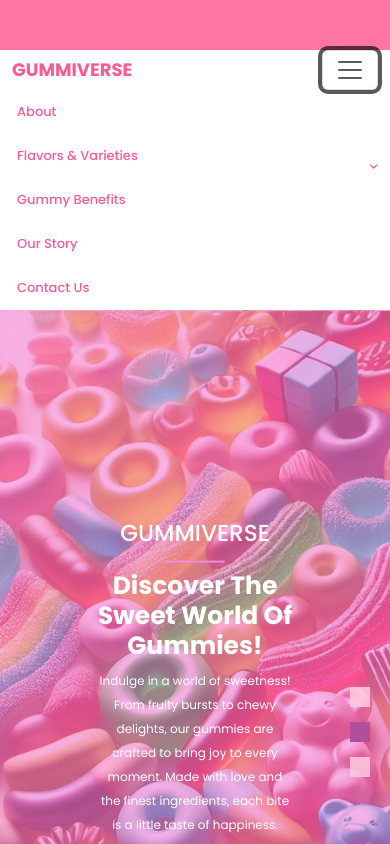
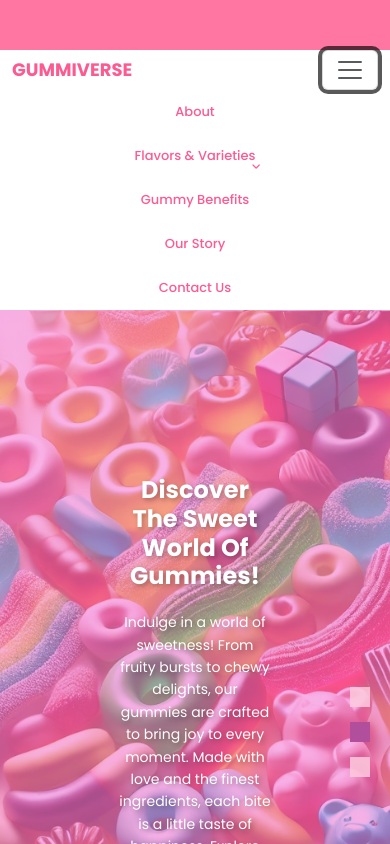
Before and after one commit to dhuratacanhasi/gummiversee, a plain HTML site: page GUMMIVERSE.html in a window 390 px wide. Both pictures are taken after a click on the button 350 px from the left and 70 px from the top of the page. Shown: the top 844 px of the page. Drawn offline with Linux system fonts and the light colour scheme.

Commit message:
final changes

```diff
--- a/GUMMIVERSE.html
+++ b/GUMMIVERSE.html
@@ -73,10 +73,11 @@
                   <div class="row">
                      <div class="col-xxl-12 text-center">
                         <div class="slide-content position-absolute top-50 start-50 translate-middle">
-                           <h3>GUMMIVERSE</h3>
+                           <div id="gummiverse">
                               <h1>Discover the Sweet World of Gummies!</h1>
                               <p>Indulge in a world of sweetness! From fruity bursts to chewy delights, our gummies are crafted to bring joy to every moment. Made with love and the finest ingredients, each bite is a little taste of happiness. Explore our vibrant flavors and find your favorite treat today!</p>
                            <button class="shop-now-button">SALES</button>
+                           </div>
                         </div>
                      </div>
                   </div>
@@ -87,10 +88,11 @@
                   <div class="row">
                      <div class="col-xxl-12 text-center">
                         <div class="slide-content position-absolute top-50 start-50 translate-middle">
-                           <h3>GUMMIVERSE</h3>
+                           <div id="gummiverse">
                               <h1>Discover the Sweet World of Gummies!</h1>
                               <p>Indulge in a world of sweetness! From fruity bursts to chewy delights, our gummies are crafted to bring joy to every moment. Made with love and the finest ingredients, each bite is a little taste of happiness. Explore our vibrant flavors and find your favorite treat today!</p>
                            <button class="shop-now-button">SALES</button>
+                           </div>
                         </div>
                      </div>
                   </div>
@@ -101,10 +103,11 @@
                   <div class="row">
                      <div class="col-xxl-12 text-center">
                         <div class="slide-content position-absolute top-50 start-50 translate-middle">
-                           <h3>GUMMIVERSE</h3>
+                           <div id="gummiverse">
                               <h1>Discover the Sweet World of Gummies!</h1>
                               <p>Indulge in a world of sweetness! From fruity bursts to chewy delights, our gummies are crafted to bring joy to every moment. Made with love and the finest ingredients, each bite is a little taste of happiness. Explore our vibrant flavors and find your favorite treat today!</p>
                            <button class="shop-now-button">SALES</button>
+                           </div>
                         </div>
                      </div>
                   </div>
--- a/assets/css/style.css
+++ b/assets/css/style.css
@@ -143,6 +143,24 @@ body{
     top: 50%;
     transform: translateY(-50%);
 }
+#gummiverse {
+    color: #fff;
+    text-align: center;
+    padding: 50px 20px;
+}
+#gummiverse h1 {
+    font-size: 48px;
+    font-weight: 700;
+    text-shadow: 2px 2px 5px rgba(0, 0, 0, 0.3);
+    margin-top: 10px;
+    margin-bottom: 20px;
+}
+#gummiverse p {
+    font-size: 17px;
+    line-height: 1.6;
+    margin-bottom: 30px;
+    text-shadow: 2px 2px 5px rgba(0, 0, 0, 0.3);
+}
 footer {
     text-align: center;
     padding: 20px;
@@ -165,8 +183,21 @@ footer {
     transform: translateY(-5px);
 }
 
- /* Responsive Design */
- @media (max-width: 768px) {
+@media (max-width: 1024px) {
+    #gummiverse h1 {
+        font-size: 36px;
+    }
+
+    #gummiverse p {
+        font-size: 16px;
+    }
+
+    .shop-now-button {
+        padding: 12px 24px;
+    }
+}
+
+@media (max-width: 768px) {
     .navbar-brand {
         font-size: 20px;
     }
@@ -182,6 +213,14 @@ footer {
 
     .single-slide p {
         font-size: 14px;
+    }
+
+    #gummiverse h1 {
+        font-size: 30px;
+    }
+
+    #gummiverse p {
+        font-size: 15px;
     }
 
     .shop-now-button {
@@ -208,8 +247,39 @@ footer {
         font-size: 12px;
     }
 
+    #gummiverse h1 {
+        font-size: 24px;
+    }
+
+    #gummiverse p {
+        font-size: 14px;
+    }
+
     .shop-now-button {
         font-size: 14px;
         padding: 8px 16px;
     }
 }
+
+@media (max-width: 768px) {
+    .navbar-nav {
+        display: flex;
+        flex-direction: column;
+        align-items: center;
+    }
+}
+
+@media (max-width: 360px) {
+    #gummiverse h1 {
+        font-size: 20px;
+    }
+
+    #gummiverse p {
+        font-size: 12px;
+    }
+
+    .shop-now-button {
+        font-size: 12px;
+        padding: 6px 12px;
+    }
+}
```
Also changed, not shown: Our-story.html (+1 -7 lines), about.html (+3 -4 lines), assets/css/gbenefits.css (+8 -8 lines), contact-us.html (+0 -1 lines), fruity-bliss.html (+1 -2 lines), gummy-benefits.html (+1 -1 lines), paradise-chews.html (+3 -4 lines), sour-spark.html (+1 -2 lines), tropical-treasure.html (+1 -3 lines). Lines whose indentation alone changed are shown as unchanged.
